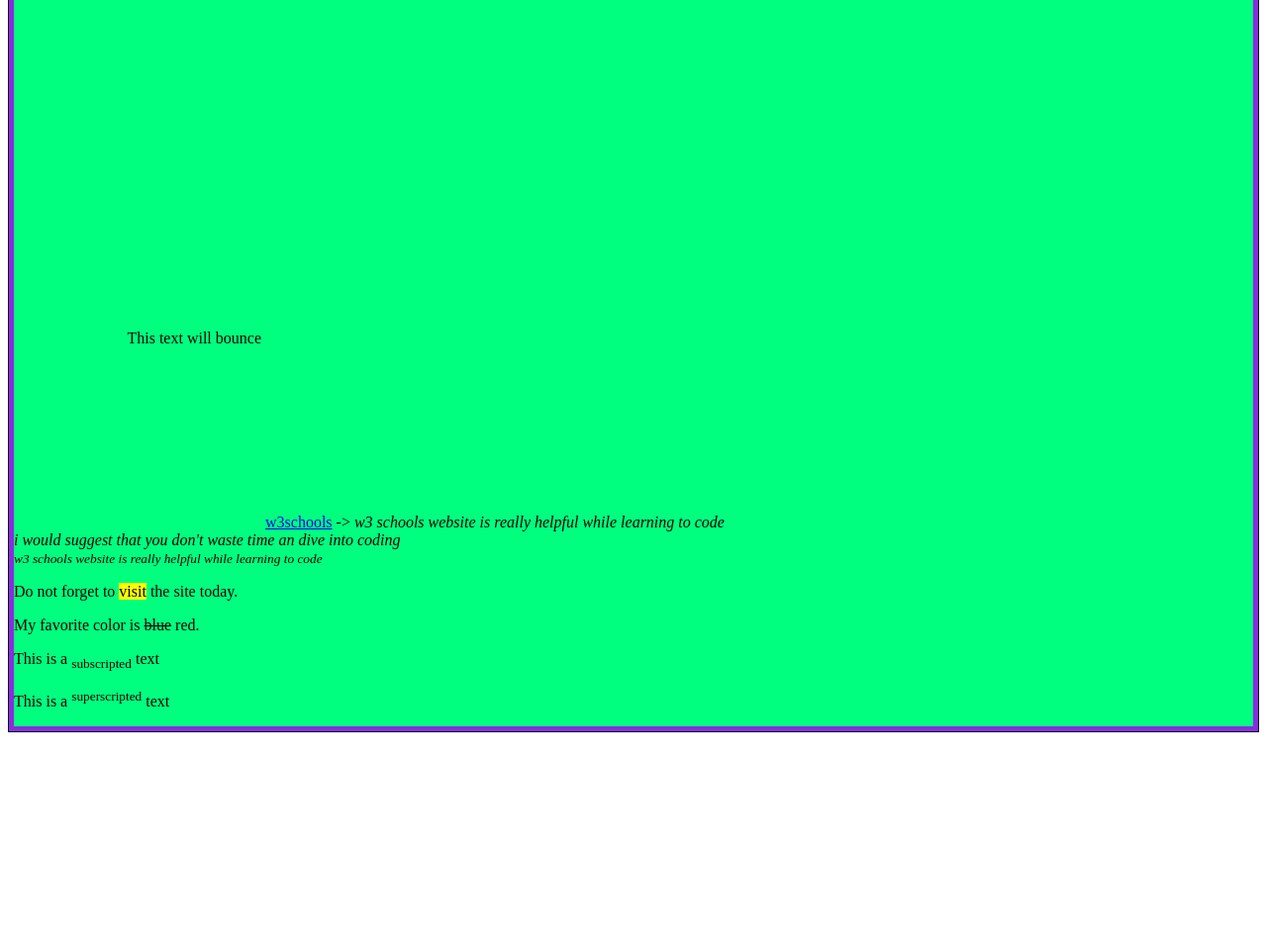
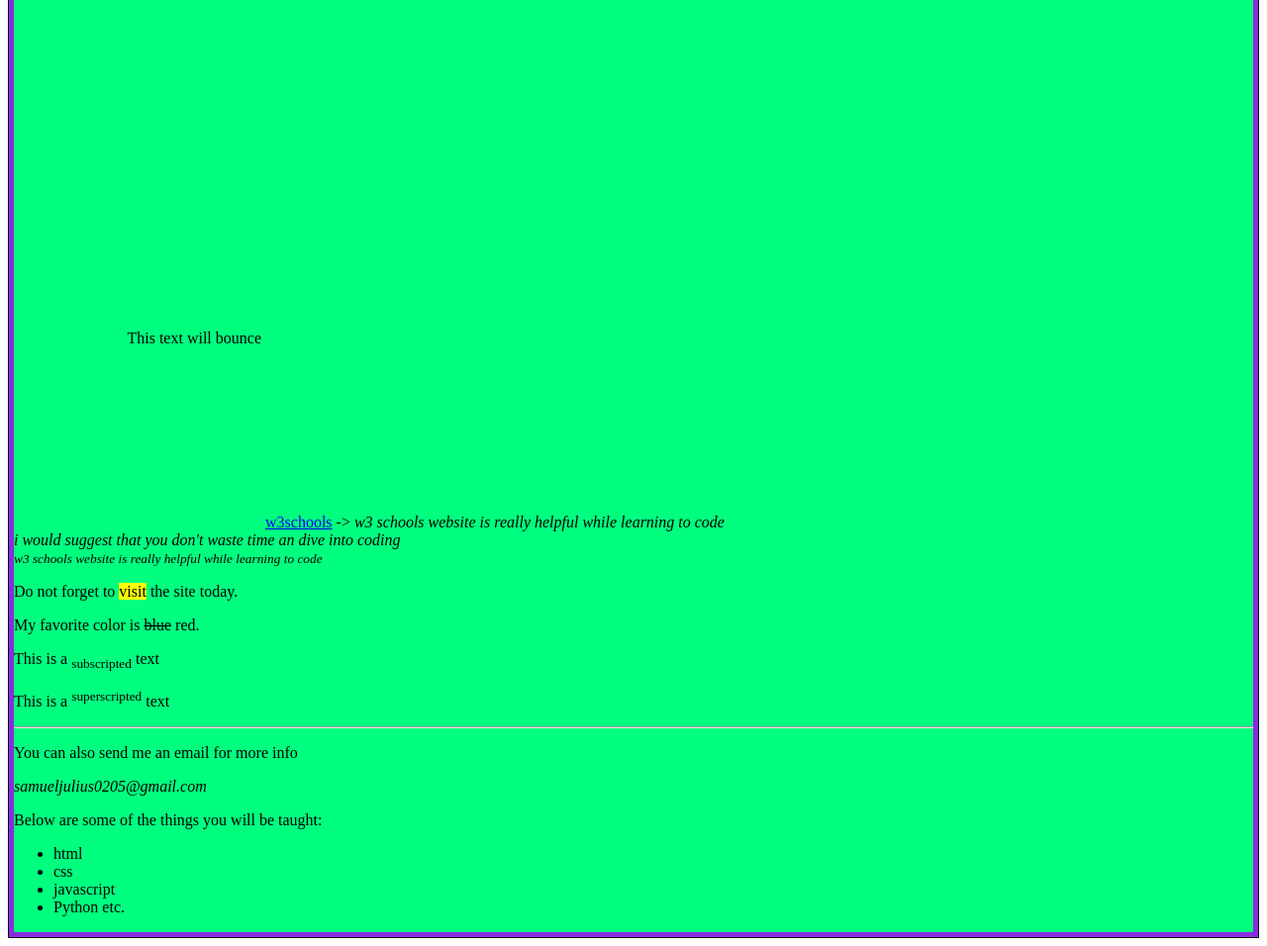
Before and after one commit to samueljulius05/Myfirstproject, a plain HTML site: page index.html in a window 1280 px wide. Shown: the part 1095-2051 px from the top of the page at 99% size. Before the commit the page ends 1843 px from the top, so only its background shows below. Drawn offline with Linux system fonts and the light colour scheme.

Commit message:
additional details added

```diff
--- a/index.html
+++ b/index.html
@@ -45,6 +45,27 @@
 		<p>My favorite color is <del>blue</del> red.</p>
 		<p>This is a <sub> subscripted</sub> text</p>
 		<p>This is a <sup> superscripted</sup> text</p>
+		<hr />
+		<p> You can also send me an email for more info</p>
+		<address>
+			<p> samueljulius0205@gmail.com</p>
+
+		</address>
+		<p> Below are some of the things you will be taught:<br /><ul>
+			<li>html</li>
+			<li>css</li>
+			<li>javascript</li>
+			<li>Python etc.</li>
+
+		</ul>
+
+		</p>
+
+
+
+	</div>
+
+
 		</div>
 	</div>
 
```
Also changed, not shown: style.css (line endings or trailing spaces).
